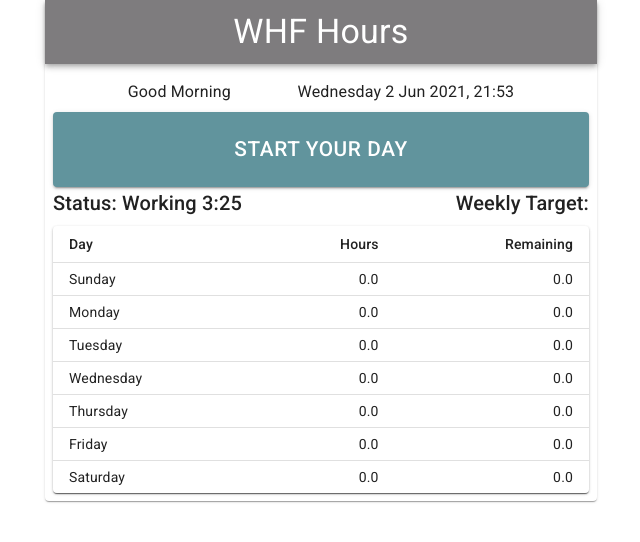
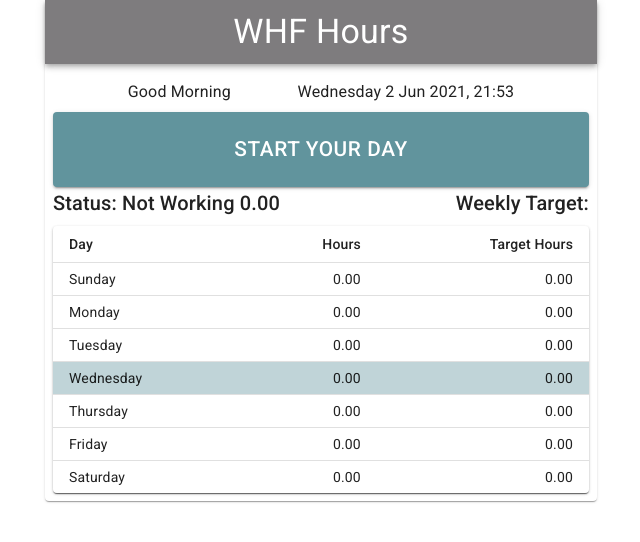
Before and after one commit to danppo/WFH-Hours, a React (Create React App) app: page / in a window 1280 px wide. Both pictures are taken after a click on the button "OK". Shown: the top 542 px of the page, without its empty margins (319-959 px from the left). Built offline with nearby package versions, Linux system fonts and the light colour scheme.

Commit message:
MVP stores time in local storage able to record time

```diff
--- a/package.json
+++ b/package.json
@@ -11,6 +11,7 @@
     "@testing-library/jest-dom": "^5.11.4",
     "@testing-library/react": "^11.1.0",
     "@testing-library/user-event": "^12.1.10",
+    "classnames": "^2.3.2",
     "dayjs": "^1.10.5",
     "react": "^17.0.2",
     "react-dom": "^17.0.2",
--- a/src/App.js
+++ b/src/App.js
@@ -13,8 +13,6 @@ function App() {
   const theme = createTheme(palette);
 
   const hasData = localStorage.getItem('WFHHOURS');
-  console.log(hasData);
-  console.log(!!hasData);
 
   const [showMain, setMainSetup] = useState(!!hasData);
 
@@ -52,10 +50,6 @@ function App() {
 export default App;
 
 // TODO: User Standard cal/time picker
-// TODO: Show current Day progress
-// TODO: Table for week inputs
-// TODO: calculate week totals
-// TODO: use localstorage
 // TODO: add popup for localstorage cookie Law
 // TODO: About Page
 // TODO: About Page Content
--- /dev/null
+++ b/src/components/DailyMinutes/DailyMinutes.js
@@ -0,0 +1,30 @@
+import { useState, useEffect } from 'react';
+import dayjs from 'dayjs';
+import minutesToHours from '../../functions/minutesToHours';
+
+const DailyMinutes = ({minutesDone, time}) => {
+
+  const [minutesCompleted, setMinutesCompleted] = useState(minutesDone);
+
+  const refreshClock = () => {
+    const justWorked = time !== 0 ? dayjs().diff(time, 'minute') : minutesDone;
+    const newWorkedTime = justWorked + minutesDone;
+    setMinutesCompleted(newWorkedTime);
+  }
+
+
+  useEffect(() => {
+    const timerId = setInterval(refreshClock, 30000);
+    return () => {
+      clearInterval(timerId);
+    };
+  // eslint-disable-next-line react-hooks/exhaustive-deps
+  }, []);
+
+  return (
+    <span>
+      {minutesToHours(minutesCompleted)}
+    </span>
+  );
+}
+export default DailyMinutes;
--- a/src/components/Time/Time.js
+++ b/src/components/Time/Time.js
@@ -1,7 +1,7 @@
 import { useState, useEffect } from 'react';
 import dayjs from 'dayjs';
 
-function Time(){
+const Time = () => {
 
   const getTime = () => dayjs().format('dddd D MMM YYYY, H:mm');
 
@@ -11,10 +11,9 @@ function Time(){
     setDateTime(getTime());
   }
 
-
   useEffect(() => {
     const timerId = setInterval(refreshClock, 15000);
-    return function cleanup() {
+    return () => {
       clearInterval(timerId);
     };
   // eslint-disable-next-line react-hooks/exhaustive-deps
--- /dev/null
+++ b/src/functions/generateNewWeek.js
@@ -0,0 +1,68 @@
+import { dayState } from "../pages/Main";
+
+const generateNewWeek = (weeklyHours) => {
+  const dailyMinutes = (weeklyHours * 60) / 5;
+  return {
+    completed: 0,
+    days: [
+      {
+        day: 0,
+        dayName: 'Sunday',
+        hoursDone: 0,
+        dailyMinutes: 0,
+        state: dayState.NOTSTARTED,
+        time: 0,
+      },
+      {
+        day: 1,
+        dayName: 'Monday',
+        hoursDone: 0,
+        dailyMinutes: dailyMinutes,
+        state: dayState.NOTSTARTED,
+        time: 0,
+      },
+      {
+        day: 2,
+        dayName: 'Tuesday',
+        hoursDone: 0,
+        dailyMinutes: dailyMinutes,
+        state: dayState.NOTSTARTED,
+        time: 0,
+      },
+      {
+        day: 3,
+        dayName: 'Wednesday',
+        hoursDone: 0,
+        dailyMinutes: dailyMinutes,
+        state: dayState.NOTSTARTED,
+        time: 0,
+      },
+      {
+        day: 4,
+        dayName: 'Thursday',
+        hoursDone: 0,
+        dailyMinutes: dailyMinutes,
+        state: dayState.NOTSTARTED,
+        time: 0,
+      },
+      {
+        day: 5,
+        dayName: 'Friday',
+        hoursDone: 0,
+        dailyMinutes: dailyMinutes,
+        state: dayState.NOTSTARTED,
+        time: 0,
+      },
+      {
+        day: 6,
+        dayName: 'Saturday',
+        hoursDone: 0,
+        dailyMinutes: 0,
+        state: dayState.NOTSTARTED,
+        time: 0,
+      },
+    ],
+  };;
+};
+
+export default generateNewWeek;
--- a/src/functions/minutesToHours.js
+++ b/src/functions/minutesToHours.js
@@ -1,8 +1,10 @@
 const minutesToHours = (time) => {
   const decimalHours = time / 60
   const hours = Math.floor(decimalHours);
-  const minutes = (decimalHours - hours) * 60;
-  return hours + '.' + minutes;
+  const minutes = time - (hours * 60);
+  const padMinutes = minutes < 10 ? '0' + minutes : minutes;
+
+  return hours + '.' + padMinutes;
 };
 
 export default minutesToHours;
--- a/src/pages/Main.js
+++ b/src/pages/Main.js
@@ -1,4 +1,4 @@
-import React, { useState } from 'react';
+import React, { useEffect, useState } from 'react';
 import Typography from '@mui/material/Typography';
 import Button from '@mui/material/Button';
 import Box from '@mui/material/Box';
@@ -7,6 +7,8 @@ import Report from '../sections/Report/Report';
 import Welcome from '../sections/Welcome/Welcome';
 import { ButtonGroup } from '@mui/material';
 import dayjs from 'dayjs';
+import generateNewWeek from "../functions/generateNewWeek"
+import DailyMinutes from '../components/DailyMinutes/DailyMinutes';
 
 var duration = require('dayjs/plugin/duration')
 dayjs.extend(duration)
@@ -20,149 +22,72 @@ const useStyles = makeStyles((theme) => ({
   },
 }));
 
-const Main = () => {
-  const classes = useStyles();
-
-  window.onstorage = () => {
-    console.log('changes');
-  }
-
-  const dayState = {
+export const dayState = {
   NOTSTARTED: 'not started',
   STARTED: 'started',
   PAUSED: 'paused',
   FINISHED: 'finished',
 };
 
-  const data = JSON.parse(localStorage.getItem('WFHHOURS'));
+const Main = () => {
+  const classes = useStyles();
+
+
+  const [data, setData] = useState(JSON.parse(localStorage.getItem('WFHHOURS')));
   const thisWeek = dayjs().startOf('week').format('YYYYMMDD');
   const dayNo = dayjs().day();
-  const [daysData, setDaysData] = useState(data.hours[thisWeek]);
 
-  if (!daysData) {
-    const dailyHours = (data.weeklyHours * 60) / 5;
-    console.log(dailyHours);
-    console.log('nothing here');
-    console.log(dayjs().day());
+  const today = () => (data.hours[thisWeek] ? data.hours[thisWeek].days[dayNo] : -1);
+  const [currentState, setCurrentState] = useState(dayState.NOTSTARTED);
+
+  if (!data.hours[thisWeek]) {
     const newData = data;
-    // TODO: auto generate array
-    newData.hours[thisWeek] = {
-      completed: 0,
-      days: [
-        {
-          day: 0,
-          dayName: 'Sunday',
-          hoursDone: 0,
-          hoursRemaining: 0,
-          state: dayState.NOTSTARTED,
-          time: 0,
-        },
-        {
-          day: 1,
-          dayName: 'Monday',
-          hoursDone: 0,
-          hoursRemaining: dailyHours,
-          state: dayState.NOTSTARTED,
-          time: 0,
-        },
-        {
-          day: 2,
-          dayName: 'Tuesday',
-          hoursDone: 0,
-          hoursRemaining: dailyHours,
-          state: dayState.NOTSTARTED,
-          time: 0,
-        },
-        {
-          day: 3,
-          dayName: 'Wednesday',
-          hoursDone: 0,
-          hoursRemaining: dailyHours,
-          state: dayState.NOTSTARTED,
-          time: 0,
-        },
-        {
-          day: 4,
-          dayName: 'Thursday',
-          hoursDone: 0,
-          hoursRemaining: dailyHours,
-          state: dayState.NOTSTARTED,
-          time: 0,
-        },
-        {
-          day: 5,
-          dayName: 'Friday',
-          hoursDone: 0,
-          hoursRemaining: dailyHours,
-          state: dayState.NOTSTARTED,
-          time: 0,
-        },
-        {
-          day: 6,
-          dayName: 'Saturday',
-          hoursDone: 0,
-          hoursRemaining: 0,
-          state: dayState.NOTSTARTED,
-          time: 0,
-        },
-      ],
-    };
+    newData.hours[thisWeek] = generateNewWeek(data.weeklyHours);
+
     localStorage.setItem('WFHHOURS', JSON.stringify(newData));
-    console.log(newData);
-    setDaysData(newData.hours[thisWeek]);
+    setData(newData);
+    // setCurrentState(dayState.NOTSTARTED);
   }
 
+  useEffect(()=> {
+    setCurrentState(today().state)
+  // eslint-disable-next-line react-hooks/exhaustive-deps
+  }, [data])
 
-  const today = () => (daysData ? daysData.days[dayNo] : -1);
-  console.log(daysData);
-  console.log(today());
-
-  // const [dayStarted, setDayStarted] = useState(dayState.NOTSTARTED);
-  const [dayPaused, setDayPaused] = useState(false);
 
   const handleStateChange = (type) => {
     const tempData = data;
     const now = dayjs();
+
     if (today().time === 0) {
       tempData.hours[thisWeek].days[dayNo].time = now;
+    } else {
+      const justWorked = now.diff(today().time, 'minute');
+      const alreadyWorkedTime = today().hoursDone;
+      const newMinutesWorked = justWorked + alreadyWorkedTime;
+      tempData.hours[thisWeek].days[dayNo].hoursDone = newMinutesWorked;
+      // tempData.hours[thisWeek].days[dayNo].hoursRemaining = today().hoursRemaining - newMinutesWorked;
+    }
 
+    if (type === dayState.STARTED) {
+      tempData.hours[thisWeek].days[dayNo].time = now;
     } else {
-      const start = dayjs(today().time);
-      // const now = dayjs();
-      console.log(start.diff(now, 'minute'));
-      console.log(now.diff(today().time, 'minute'));
-      tempData.hours[thisWeek].days[dayNo].hoursDone = now.diff(today().time, 'minute');
+      tempData.hours[thisWeek].days[dayNo].time = 0;
+    }
 
-      // console.log(dayjs.duration(today().time).diff(now));
-    }
-    console.log(today().time);
-    console.log(type);
-    console.log(dayState.STARTED);
-    if (type === dayState.STARTED) {
-
-      console.log(dayjs());
-      tempData.hours[thisWeek].days[dayNo].time = now;
     tempData.hours[thisWeek].days[dayNo].state = type;
     localStorage.setItem('WFHHOURS', JSON.stringify(tempData));
-      setDaysData(tempData.hours[thisWeek]);
-    } else if (type === dayState.FINISHED) {
-      tempData.hours[thisWeek].days[dayNo].time = now;
-      tempData.hours[thisWeek].days[dayNo].state = type;
-      localStorage.setItem('WFHHOURS', JSON.stringify(tempData));
-      setDaysData(tempData.hours[thisWeek]);
+    setData(tempData);
+    setCurrentState(type);
   }
-
-  }
-
-  console.log(dayState.STARTED);
-  console.log(today().state);
-  console.log(today().state === dayState.STARTED);
 
 
   return (
     <Box p={1}>
       <Welcome name={data.name} />
-      {today().state === dayState.STARTED ? (
+      {data.hours[thisWeek] &&
+      <>
+      {currentState === dayState.STARTED || currentState === dayState.PAUSED ? (
         <ButtonGroup fullWidth>
           <Button
             variant='contained'
@@ -180,11 +105,11 @@ const Main = () => {
             variant='contained'
             color='secondary'
             size='large'
-            onClick={() => setDayPaused(!dayPaused)}
+            onClick={() => handleStateChange(currentState === dayState.PAUSED ? dayState.STARTED : dayState.PAUSED)}
           >
             <Box m={1.4}>
               <Typography variant='button' className={classes.buttonContent}>
-                {today().state === dayState.PAUSED ? 'Return to work' : 'have a break'}
+                {currentState === dayState.PAUSED ? 'Return to work' : 'Have a break'}
               </Typography>
             </Box>
           </Button>
@@ -199,20 +124,23 @@ const Main = () => {
         >
           <Box m={1.4}>
             <Typography variant='button' className={classes.buttonContent}>
-              {today().state === dayState.NOTSTARTED ? 'Start your day' : 'Restart work'}
+              {currentState === dayState.NOTSTARTED ? 'Start your day' : 'Restart work'}
             </Typography>
           </Box>
         </Button>
       )}
+      </>
+      }
       <Box sx={{ display: 'flex', justifyContent: 'space-between' }}>
         <Typography variant='h6' gutterBottom>
-          Status: Working 3:25
+          Status: {today().time === 0 ? "Not Working " : "Working " }
+          <DailyMinutes minutesDone={today().hoursDone} time={today().time}/>
         </Typography>
         <Typography variant='h6' gutterBottom>
           Weekly Target: {data.weeklyHours}
         </Typography>
       </Box>
-      <Report details={data.hours[thisWeek].days} />
+      <Report details={data.hours[thisWeek].days} dayNo={dayNo} />
     </Box>
   );
 };
--- a/src/sections/Report/Report.js
+++ b/src/sections/Report/Report.js
@@ -9,17 +9,21 @@ import TableHead from '@mui/material/TableHead';
 // import TablePagination from '@mui/material/TablePagination';
 import TableRow from '@mui/material/TableRow';
 import minutesToHours from '../../functions/minutesToHours';
+import classNames from 'classnames';
+import palette from '../../theme/theme';
 
-const useStyles = makeStyles({
+const useStyles = makeStyles((theme) => ({
   root: {
     width: '100%',
   },
   container: {
     maxHeight: 440,
   },
-});
+  currentRow: {
+    backgroundColor: palette.palette.primary.light }
+}));
 
-const Report = ({ details }) => {
+const Report = ({ details, dayNo }) => {
   const classes = useStyles();
   // eslint-disable-next-line no-unused-vars
   const [page, setPage] = React.useState(0);
@@ -43,7 +47,7 @@ const Report = ({ details }) => {
             <TableRow>
               <TableCell>Day</TableCell>
               <TableCell align='right'>Hours</TableCell>
-              <TableCell align='right'>Remaining</TableCell>
+              <TableCell align='right'>Target Hours</TableCell>
             </TableRow>
           </TableHead>
           <TableBody>
@@ -51,12 +55,13 @@ const Report = ({ details }) => {
               <TableRow
                 key={details.day}
                 sx={{ '&:last-child td, &:last-child th': { border: 0 } }}
+                className={classNames({[classes.currentRow]: details.day === dayNo})}
               >
                 <TableCell component='th' scope='row'>
                   {details.dayName}
                 </TableCell>
                 <TableCell align='right'>{minutesToHours(details.hoursDone)}</TableCell>
-                <TableCell align='right'>{minutesToHours(details.hoursRemaining)}</TableCell>
+                <TableCell align='right'>{minutesToHours(details.dailyMinutes - details.hoursDone)}</TableCell>
               </TableRow>
             ))}
           </TableBody>
--- a/src/theme/theme.js
+++ b/src/theme/theme.js
@@ -1,7 +1,8 @@
 const palette = {
   palette: {
     primary: {
-      main: '#61949d'
+      main: '#61949d',
+      light: '#c0d4d8'
     },
     secondary: {
       main: '#7e7c7e'
```
Also changed, not shown: 2 other files (tests, documents, lock files or other folders). Lines whose indentation alone changed are shown as unchanged.
